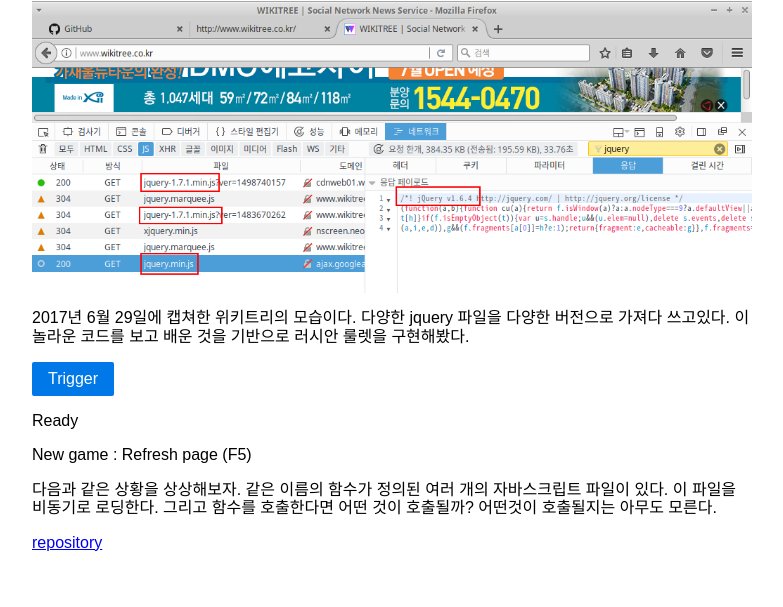
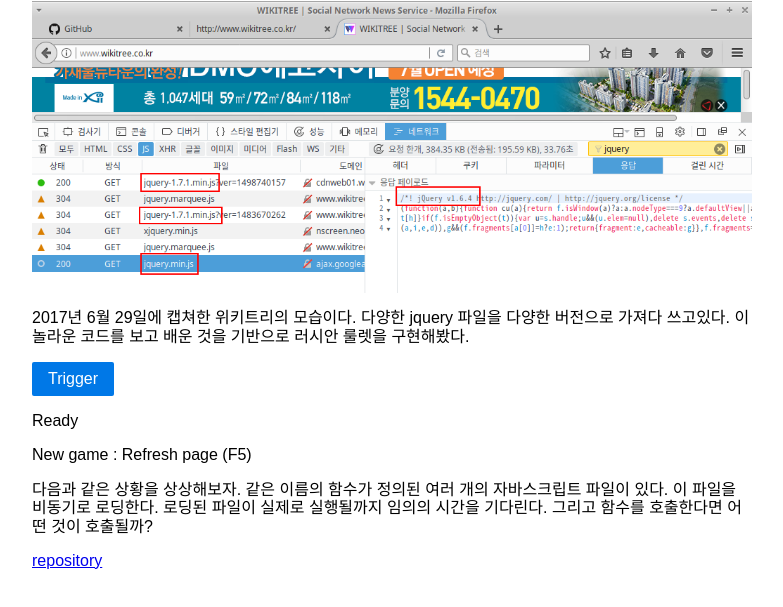
Before and after one commit to if1live/async-russian-roulette, a plain HTML site: page index.html in a window 1280 px wide. Shown: the part 79-686 px from the top of the page, without its empty margins (248-1031 px from the left). Drawn offline with nearby package versions, Linux system fonts and the light colour scheme.

Commit message:
update text

```diff
--- a/index.html
+++ b/index.html
@@ -30,8 +30,8 @@
     다음과 같은 상황을 상상해보자.
     같은 이름의 함수가 정의된 여러 개의 자바스크립트 파일이 있다.
     이 파일을 비동기로 로딩한다.
+    로딩된 파일이 실제로 실행될까지 임의의 시간을 기다린다.
     그리고 함수를 호출한다면 어떤 것이 호출될까?
-    어떤것이 호출될지는 아무도 모른다.
   </p>
 
   <footer>
```
